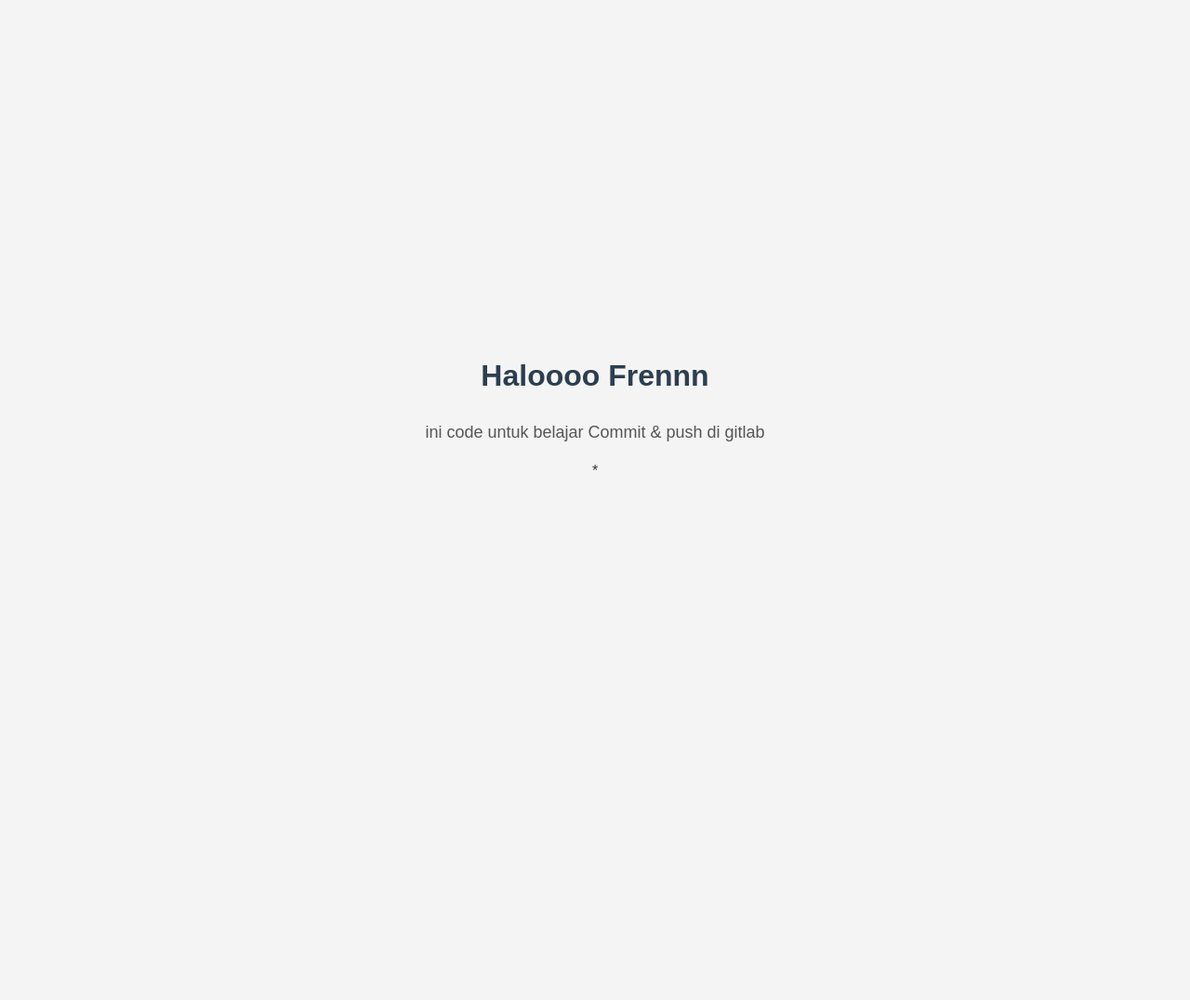
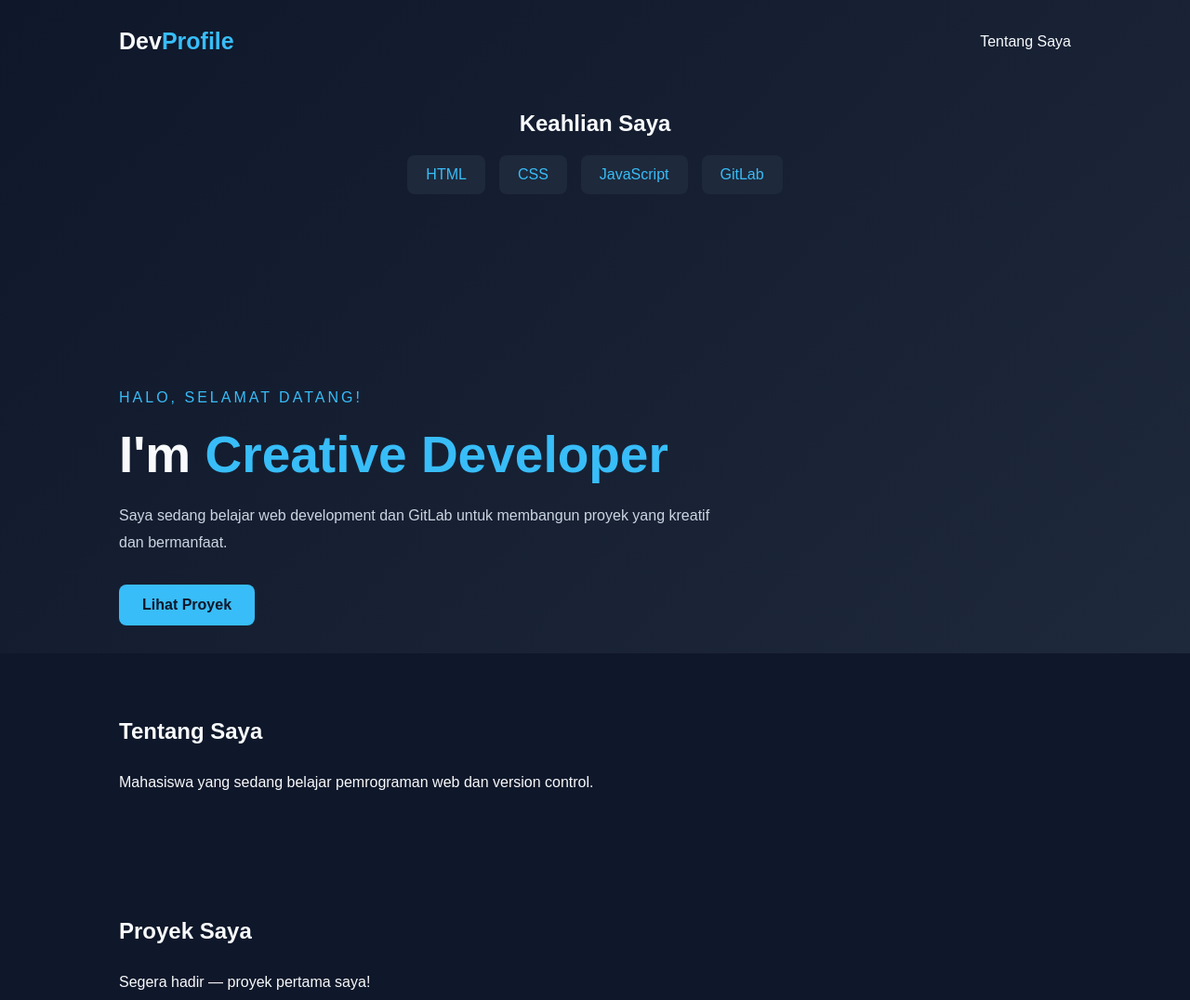
Before and after one commit to XCrusiderZ/devops-V, a plain HTML site: page index.html in a window 1280 px wide. Shown: the whole page at 93% size. Before the commit the page ends 880 px from the top, so only its background shows below. Drawn offline with Linux system fonts and the light colour scheme.

Commit message:
Add skills section

```diff
--- a/index.html
+++ b/index.html
@@ -1,13 +1,47 @@
 <!DOCTYPE html>
-<html lang="en">
+<html lang="id">
 <head>
     <meta charset="UTF-8">
     <meta name="viewport" content="width=device-width, initial-scale=1.0">
-    <title>Belajar Gitlab</title>
+    <title>Developer Portfolio</title>
     <link rel="stylesheet" href="style.css">
 </head>
 <body>
-    <h1>Haloooo Frennn</h1>
-    <p>ini code untuk belajar Commit & push di gitlab</p>*
+    <section class="hero">
+        <nav>
+            <h2 class="logo">Dev<span>Profile</span></h2>
+            <a href="#about" class="nav-link">Tentang Saya</a>
+        </nav>
+
+        <section id="skills" class="skills">
+            <h2>Keahlian Saya</h2>
+        <div class="skill-list">
+            <span>HTML</span>
+            <span>CSS</span>
+            <span>JavaScript</span>
+            <span>GitLab</span>
+        </div>
+        </section>
+
+        <div class="hero-content">
+            <p class="greeting">HALO, SELAMAT DATANG!</p>
+            <h1>I'm <span>Creative Developer</span></h1>
+            <p class="description">
+                Saya sedang belajar web development dan GitLab
+                untuk membangun proyek yang kreatif dan bermanfaat.
+            </p>
+            <a href="#projects" class="btn">Lihat Proyek</a>
+        </div>
+    </section>
+
+    <section id="about" class="about">
+        <h2>Tentang Saya</h2>
+        <p>Mahasiswa yang sedang belajar pemrograman web dan version control.</p>
+    </section>
+
+    <section id="projects" class="projects">
+        <h2>Proyek Saya</h2>
+        <p>Segera hadir — proyek pertama saya!</p>
+    </section>
 </body>
 </html>
--- a/style.css
+++ b/style.css
@@ -1,26 +1,104 @@
+* {
+    margin: 0;
+    padding: 0;
+    box-sizing: border-box;
+}
+
+html {
+    scroll-behavior: smooth;
+}
+
 body {
     font-family: Arial, sans-serif;
-    background-color: #f4f4f4;
-    color: #333;
-    margin: 0;
-    padding: 40px 20px;
-    display: flex;
-    flex-direction: column;
-    align-items: center;
-    justify-content: center;
-    min-height: 100vh;
+    background: #0f172a;
+    color: #f8fafc;
 }
 
-h1 {
-    color: #2c3e50;
-    margin-bottom: 10px;
+.hero {
+    min-height: 85vh;
+    padding: 30px 10%;
+    background: linear-gradient(135deg, #0f172a, #1e293b);
+}
+
+nav {
+    display: flex;
+    justify-content: space-between;
+    align-items: center;
+}
+
+.logo {
+    font-size: 25px;
+}
+
+.logo span,
+.hero-content h1 span {
+    color: #38bdf8;
+}
+
+.nav-link {
+    color: #f8fafc;
+    text-decoration: none;
+}
+
+.hero-content {
+    max-width: 650px;
+    margin-top: 150px;
+}
+
+.greeting {
+    color: #38bdf8;
+    letter-spacing: 3px;
+    margin-bottom: 20px;
+}
+
+.hero-content h1 {
+    font-size: 55px;
+    margin-bottom: 20px;
+}
+
+.description {
+    color: #cbd5e1;
+    line-height: 1.8;
+    margin-bottom: 30px;
+}
+
+.btn {
+    display: inline-block;
+    background: #38bdf8;
+    color: #0f172a;
+    padding: 13px 25px;
+    border-radius: 8px;
+    text-decoration: none;
+    font-weight: bold;
+}
+
+.about,
+.projects {
+    padding: 60px 10%;
+    line-height: 2;
+}
+
+.about h2,
+.projects h2 {
+    margin-bottom: 15px;
+}
+
+.skills {
+    padding: 60px 10%;
     text-align: center;
 }
 
-p {
-    font-size: 18px;
-    color: #555;
-    text-align: center;
-    max-width: 600px;
-    line-height: 1.6;
+.skill-list {
+    display: flex;
+    justify-content: center;
+    flex-wrap: wrap;
+    gap: 15px;
+    margin-top: 20px;
 }
+
+.skill-list span {
+    background: #1e293b;
+    color: #38bdf8;
+    padding: 12px 20px;
+    border-radius: 8px;
+}
```
